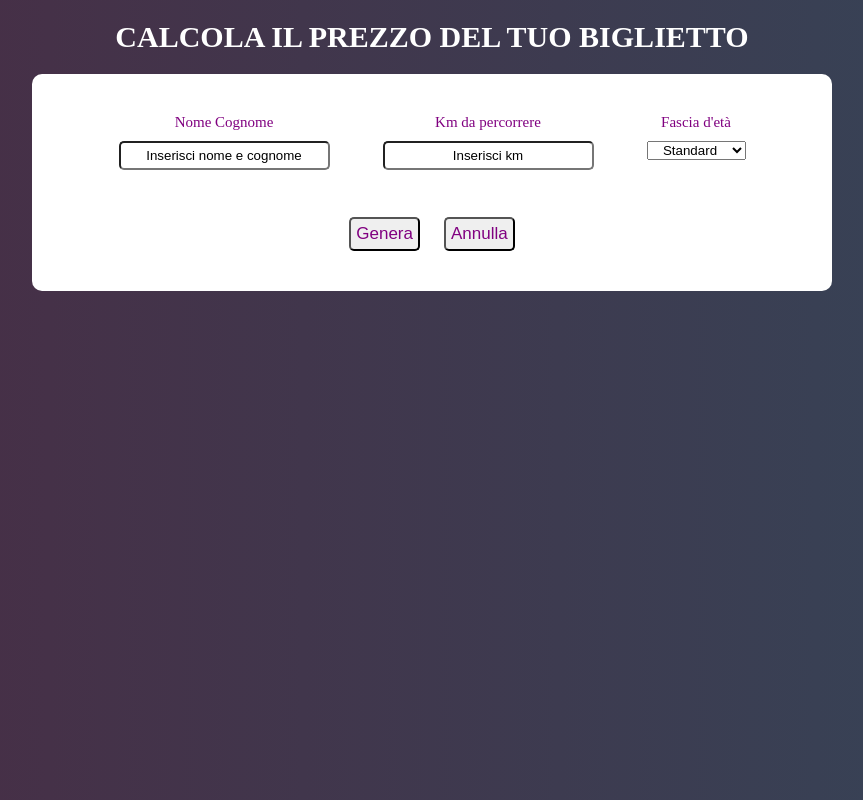
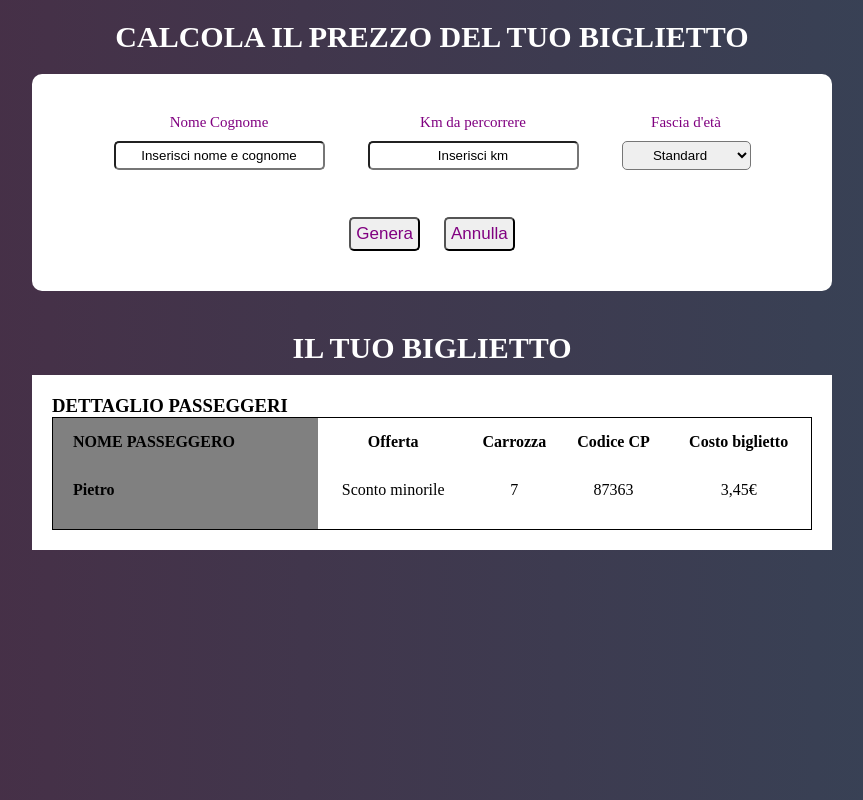
Before and after one commit to Sevenis/js-biglietto-treno-form, a plain HTML site: page index.html in a window 1280 px wide. Shown: the whole page, without its empty margins (208-1071 px from the left). Drawn offline with Linux system fonts and the light colour scheme.

Commit message:
css done

```diff
--- a/css/style.css
+++ b/css/style.css
@@ -15,10 +15,11 @@ body {
     display: flex;
     max-width: 1200px;
     margin: 0 auto;
-    /* background-color: yellow; */
     flex-direction: column;
 }
 
+
+/* SEZIONE RACCOLTA DATI */
 h1 {
     color: white;
     text-transform: uppercase;
@@ -40,7 +41,7 @@ h1 {
     display: flex;
     flex-direction: row;
     justify-content: space-around;
-    padding-bottom: 30px;  */
+    padding-bottom: 30px;
 }
 
 .insert-box {
@@ -54,7 +55,7 @@ h1 {
     padding-bottom: 10px;
 }
 
-.insert-box input,option {
+.insert-box input, select {
     border-radius: 5px;
     padding: 5px 15px;
     text-align: center;
@@ -68,3 +69,53 @@ h1 {
     margin: 0 10px;
     border-radius: 5px;
 }
+
+/* SEZIONE TICKET */
+h2 {
+    color: white;
+    text-transform: uppercase;
+    font-size: 30px;
+    padding-top: 40px;
+    padding-bottom: 10px;
+}
+
+.ticket {
+    width: 800px;
+    display: flex;
+    align-self: center;
+    flex-direction: column;
+    background-color: white;
+    padding: 20px 20px;
+}
+
+.ticket h3 {
+    text-transform: uppercase;
+    text-align: left;
+}
+
+.ticket table {
+    border: 1px solid black;
+    border-collapse: collapse;
+}
+
+.ticket table th {
+    padding-top: 15px;
+}
+
+.ticket table td {
+    padding-top: 30px;
+    padding-bottom: 30px;
+}
+
+.ticket table th:first-of-type {
+    background-color: grey;
+    text-align:left;
+    padding-left: 20px;
+}
+
+.ticket table td:first-of-type {
+    background-color: grey;
+    text-align: left;
+    padding-left: 20px;
+    font-weight: bold;
+}
--- a/index.html
+++ b/index.html
@@ -33,8 +33,28 @@
                     <button type="button" id="annulla">Annulla</button>
                 </div>
             </div>
+            <h2>Il tuo biglietto</h2>
             <div class="ticket">
+            <h3>Dettaglio passeggeri</h3>
+            <div class="data-ticket">
+                <table style="width:100%">
+                  <tr>
+                    <th>NOME PASSEGGERO</th>
+                    <th>Offerta</th>
+                    <th>Carrozza</th>
+                    <th>Codice CP</th>
+                    <th>Costo biglietto</th>
+                  </tr>
+                  <tr>
+                    <td>Pietro</td>
+                    <td>Sconto minorile</td>
+                    <td>7</td>
+                    <td>87363</td>
+                    <td>3,45€</td>
+                  </tr>
 
+</table>
+            </div>
             </div>
         </div>
 
```
